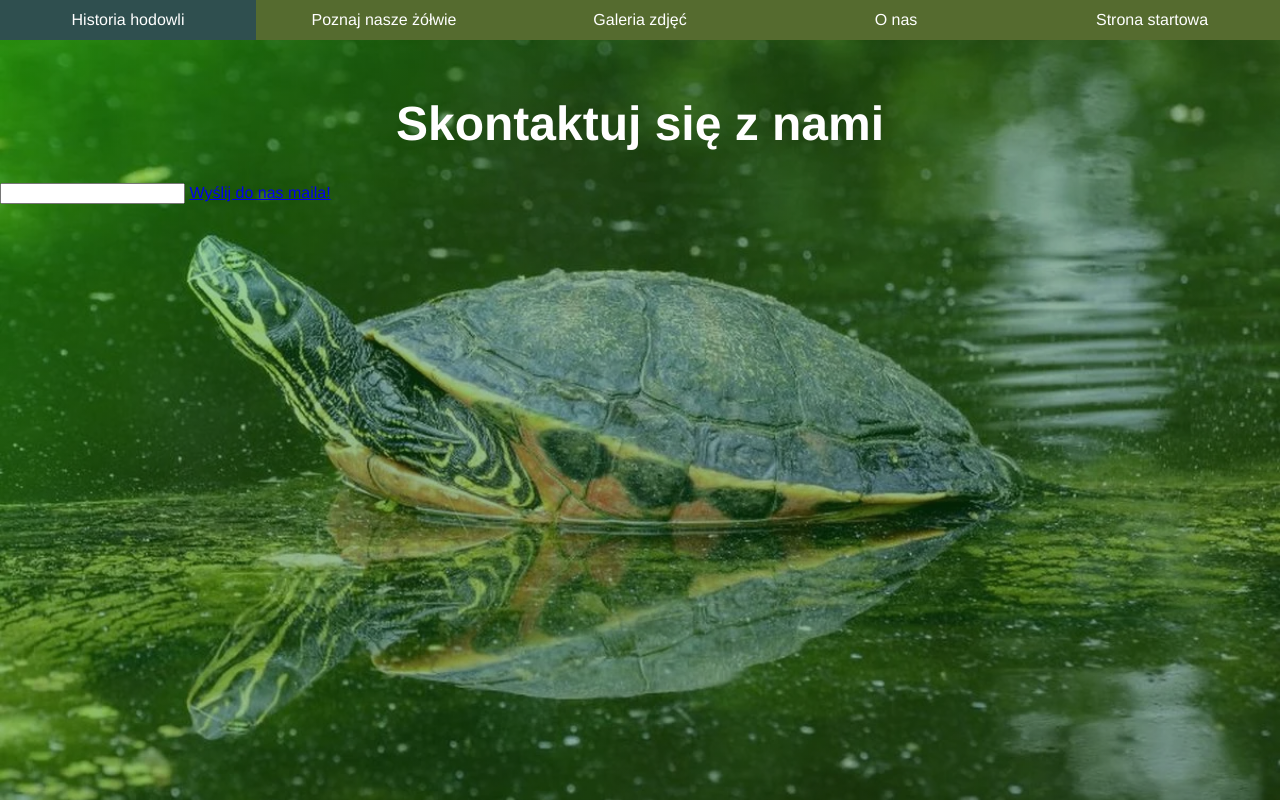
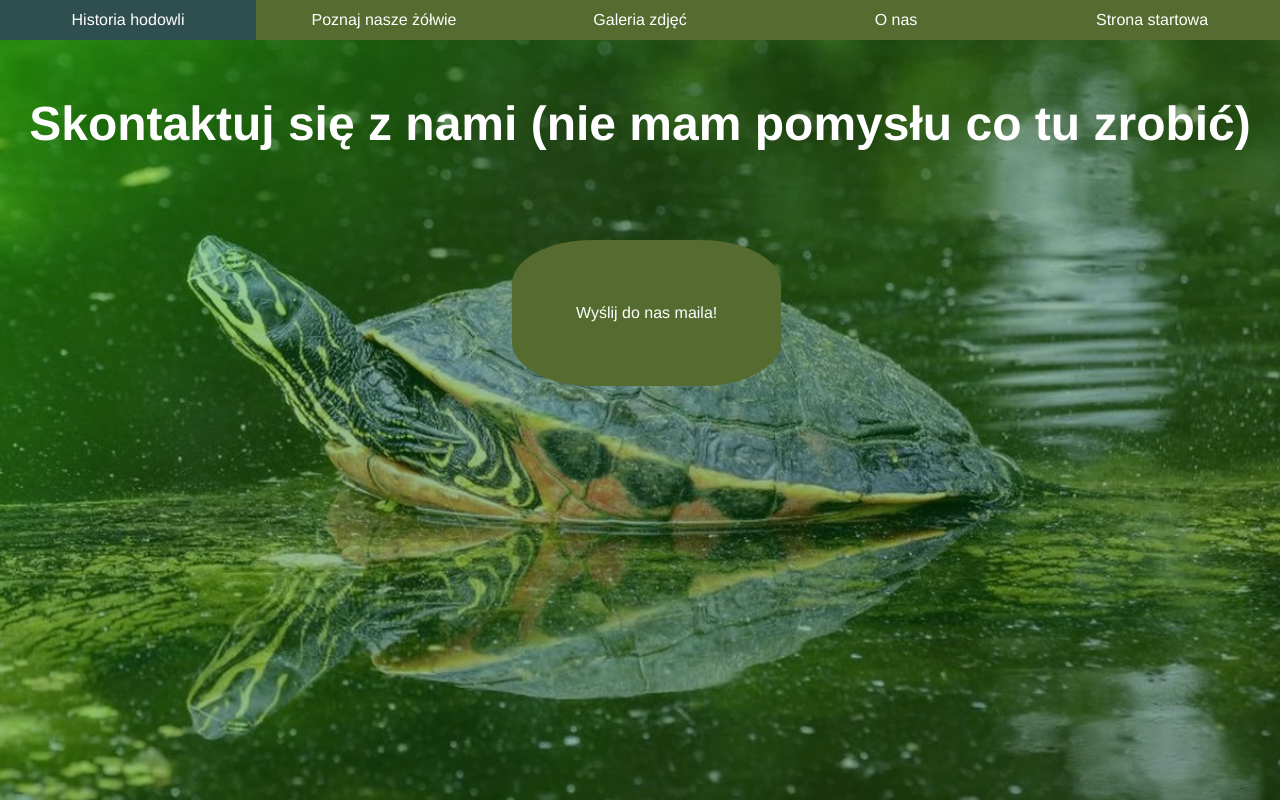
Before and after one commit to Kalimedess/archiwum-aplikacje-www, a PHP site: page /kontakt.html in a window 1280 px wide. Run offline with PHP 8.4, Linux system fonts and the light colour scheme.

Commit message:
Add files via upload

```diff
--- a/Projekt1/css_kontakt.css
+++ b/Projekt1/css_kontakt.css
@@ -38,6 +38,22 @@ body {
 .contactform{
 
 }
+.contactform a {
+		padding: 5%;
+		transition: 0.25s;
+		color: white;
+		text-decoration: none;
+		background-color: darkolivegreen;
+		border-radius: 30%;
+		text-align: center;
+		position: absolute;
+		top: 30%;
+		left: 40%;
+}
+.contactform a:hover {
+	transition: 0.25s;
+	background-color: darkgreen;
+}
 .navigationTable {
 	position: fixed;
 	width: 100vw;
--- a/Projekt1/kontakt.html
+++ b/Projekt1/kontakt.html
@@ -5,7 +5,7 @@
 <body>
 <div class="background">
 <div class="title">
-<h1>Skontaktuj się z nami</h1>
+<h1>Skontaktuj się z nami (nie mam pomysłu co tu zrobić)</h1>
 </div>
 <div class="navigationTable">
 <a href="historia.html">Historia hodowli</a>
@@ -15,7 +15,6 @@
 <a href="index.html">Strona startowa</a>
 </div>
     <div class="contactform">
-        <input type="text" />
         <a href="mailto:AdamZapalka@nibypoczta.pl">Wyślij do nas maila!</a>
     </div>
 </div>
```
